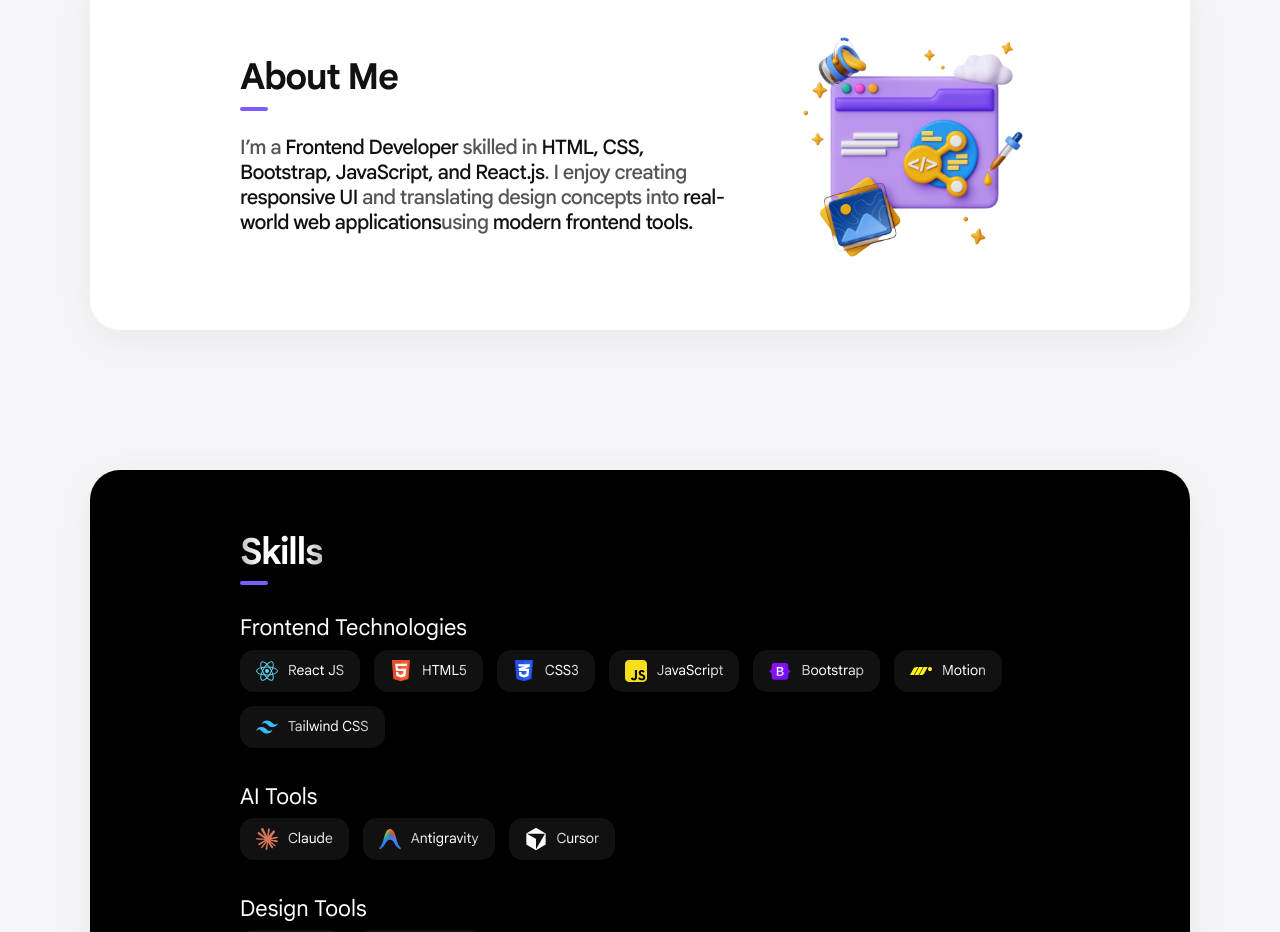
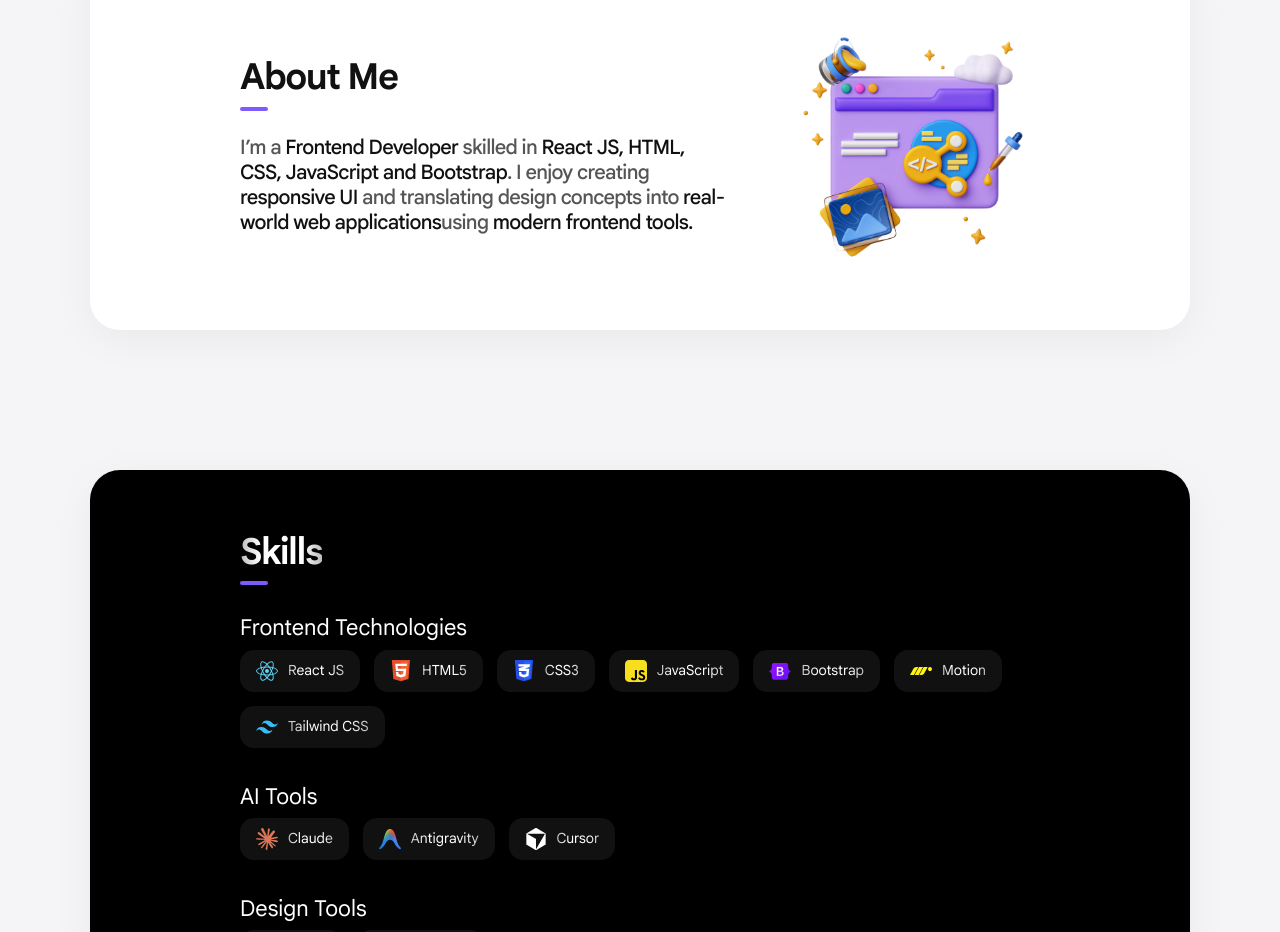
Before and after one commit to saneenmanzoor-pixel/portfolio, a React (Vite) app: page / in a window 1280 px wide. Shown: the part 960-1892 px from the top of the page. Built offline with nearby package versions, Linux system fonts and the light colour scheme.

Commit message:
Fix typo in about section description

```diff
--- a/src/sections/about.jsx
+++ b/src/sections/about.jsx
@@ -23,7 +23,7 @@
 
           <motion.p variants={fadeUp} className="about-description">
             I’m a <strong className="str">Frontend Developer</strong> skilled in
-            <strong className="str"> HTML, CSS, Bootstrap, JavaScript, and React.js</strong>.
+            <strong className="str"> React JS, HTML, CSS, JavaScript and Bootstrap</strong>.
             I enjoy creating <strong className="str"> responsive UI</strong> and translating
             design concepts into <strong className="str"> real-world web applications</strong>
             using <strong className="str">modern frontend tools.</strong>
```
